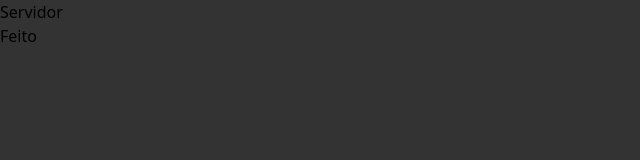
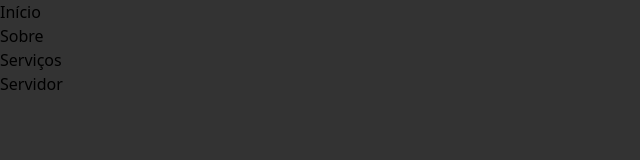
Before and after one commit to juliancamprr/sersolisreact, a React (Create React App) app: page / in a window 1280 px wide. Shown: the top 160 px of the page, without its empty margins (0-640 px from the left). Built offline with nearby package versions, Linux system fonts and the light colour scheme.

Commit message:
Rotas adicionadas

```diff
--- a/public/index.html
+++ b/public/index.html
@@ -1,5 +1,5 @@
 <!DOCTYPE html>
-<html lang="en">
+<html lang="pt-br">
   <head>
     <meta charset="utf-8" />
     <link rel="icon" href="%PUBLIC_URL%/favicon.ico" />
--- a/src/App.js
+++ b/src/App.js
@@ -1,10 +1,19 @@
-
-import Home from './Pages/Home/Home'
+import { Route, BrowserRouter, Routes } from "react-router-dom";
+import Navbar from "./Components/Navbar/Navbar";
+import Home from "./Pages/Home/Home";
+import About from "./Pages/About/About";
+import Services from "./Pages/Services/Services";
 function App() {
   return (
     <div>
-      <Home />
-
+      <BrowserRouter>
+        <Navbar />
+        <Routes>
+          <Route Component={Home} />
+          <Route component={About} />
+          <Route component={Services} />
+        </Routes>
+      </BrowserRouter>
     </div>
   );
 }
--- a/src/Components/Navbar/Navbar.jsx
+++ b/src/Components/Navbar/Navbar.jsx
@@ -1,9 +1,7 @@
 
-import { BrowserRouter, Link } from "react-router-dom";
+import { Link } from "react-router-dom";
 
-import Home from '../../Pages/Home/Home';
-import About from '../../Pages/About/About';
-import Services from '../../Pages/Services/Services';
+
 
 function Navbar() {
 
@@ -17,15 +15,15 @@ function Navbar() {
               <img src="" alt="" />
             </div>
             <ul className="links">
-              <BrowserRouter>
-                <li></li>
-                <li></li>
-                <li></li>
-              </BrowserRouter>
+
+                <li><Link to="/">Início</Link></li>
+                <li><Link to="/sobre">Sobre</Link></li>
+                <li><Link to="/servicos">Serviços</Link></li>
+
             </ul>
             <a href="https://discord.gg/5RBBmsW8Cx" target="_blank" rel="noreferrer" class="action_btn">Servidor</a>
             <div className="toggle_btn">
-              Feito
+
             </div>
           </div>
         </header>
--- a/src/Pages/Home/Home.jsx
+++ b/src/Pages/Home/Home.jsx
@@ -1,15 +1,22 @@
-import Navbar from '../../Components/Navbar/Navbar'
-import './Home.css'
+import Navbar from "../../Components/Navbar/Navbar";
+import "./Home.css";
+import { Routes, Route } from "react-router-dom";
 
 
+import About from "../About/About";
+import Services from "../Services/Services";
+
 function Home() {
-
-
-    return (
-        <body>
-            <Navbar />
-        </body>
-    )
+  return (
+    <body>
+      <Navbar />
+      <Routes>
+        <Route path="/" element={<Home />} exact />
+        <Route path="/sobre" element={<About />} />
+        <Route path="/servicos" element={<Services />} />
+      </Routes>
+    </body>
+  );
 }
 
 export default Home;
```
